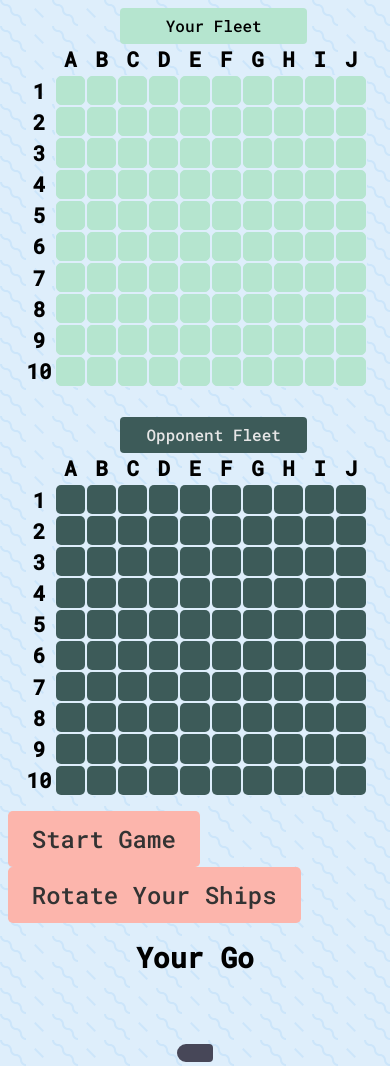
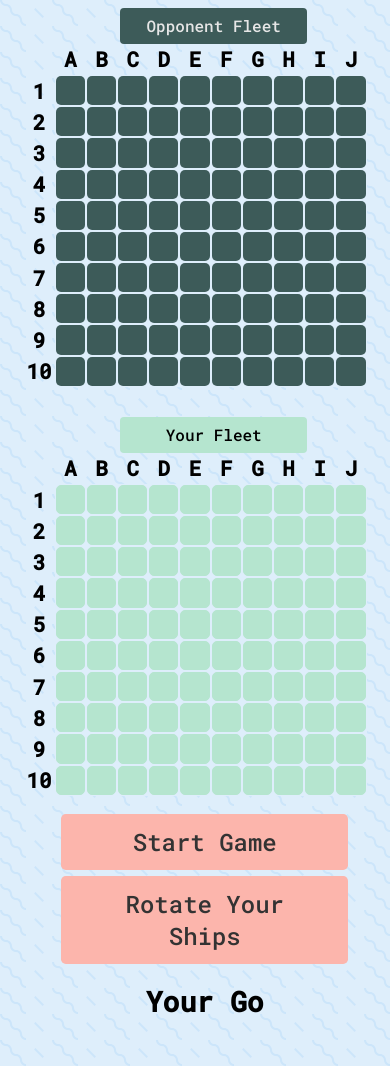
Before and after one commit to hmjatt/Battleship, a website built with webpack: page src/public/template.html in a window 390 px wide. Shown: the top 1066 px of the page. Built offline with nearby package versions, Linux system fonts and the light colour scheme.

```diff
--- a/src/modules/gameLogic.js
+++ b/src/modules/gameLogic.js
@@ -300,7 +300,7 @@
                     square.addEventListener("click", function (e) {
                         shotFired = square.dataset.id;
                         revealSquare(square.classList);
-						console.log(shotFired)
+						// console.log(shotFired)
                     })
                 );
             }
--- a/src/public/style/styles.css
+++ b/src/public/style/styles.css
@@ -2,7 +2,6 @@
 	--clr-bkgrnd: #deeefb;
 	--clr-text-fleet: hsl(0, 0%, 90%);
 	--clr-ship-bkgrnd: #474758;
-	--clr-btn: #333;
 	--clr-btn-bkgrnd: #FCB5AC;
 	--clr-btn-bkgrnd-fcs: #B99095;
 	--clr-miss-usergrid: rgb(99, 163, 251);
@@ -585,7 +584,9 @@
 	--width: 1;
 }
 
+
 .hidden-info {
+	font-weight: 500;
 	font-size: 1.5rem;
 	align-items: center;
 	flex-direction: column;
@@ -703,6 +704,14 @@
 		align-items: center;
 	}
 
+	.ship {
+		width: calc(6vmin * var(--width, 1));
+		height: calc(6vmin * var(--height, 1));
+		border-radius: 3vmin;
+		border-bottom-right-radius: 1vmin;
+		border-top-right-radius: 1vmin;
+	}
+
 	.vertical-line {
 		display: none;
 	}
@@ -722,10 +731,15 @@
 		width: 3vmin;
 		height: 3vmin;
 	}
+
+	.hidden-info {
+		margin-left: 5%;
+	}
+
 }
 
 
-@media screen and (max-width: 500px) {
+@media screen and (max-width: 550px) {
 
 	.battleship-grid {
 		grid-template-rows: repeat(10, 8.0vmin);
@@ -748,5 +762,13 @@
 		height: 4vmin;
 	}
 
+	.setup-buttons {
+		display: flex;
+		flex-direction: column;
+	}
+
+	.setup-buttons button {
+		margin: 1%;
+	}
 
 }
--- a/src/public/template.html
+++ b/src/public/template.html
@@ -16,6 +16,37 @@
 
 <body>
 	<div class="container">
+		<div id="computer">
+			<div id="computerFleet">Opponent Fleet</div>
+			<div class="computer-grid-labels">
+				<div class="blank-computer"></div>
+				<div class="A-computer">A</div>
+				<div class="B-computer">B</div>
+				<div class="C-computer">C</div>
+				<div class="D-computer">D</div>
+				<div class="E-computer">E</div>
+				<div class="F-computer">F</div>
+				<div class="G-computer">G</div>
+				<div class="H-computer">H</div>
+				<div class="I-computer">I</div>
+				<div class="J-computer">J</div>
+				<div class="computer-1">1</div>
+				<div class="computer-2">2</div>
+				<div class="computer-3">3</div>
+				<div class="computer-4">4</div>
+				<div class="computer-5">5</div>
+				<div class="computer-6">6</div>
+				<div class="computer-7">7</div>
+				<div class="computer-8">8</div>
+				<div class="computer-9">9</div>
+				<div class="computer-10">10</div>
+				<div class="battleship-grid grid-computer"></div>
+			</div>
+		</div>
+
+		<div class="vertical-line"></div>
+		<div class="horizontal-line"></div>
+
 		<div id="user">
 			<div id="userFleet">Your Fleet</div>
 			<div class="user-grid-labels">
@@ -44,36 +75,6 @@
 			</div>
 		</div>
 
-		<div class="vertical-line"></div>
-		<div class="horizontal-line"></div>
-
-		<div id="computer">
-			<div id="computerFleet">Opponent Fleet</div>
-			<div class="computer-grid-labels">
-				<div class="blank-computer"></div>
-				<div class="A-computer">A</div>
-				<div class="B-computer">B</div>
-				<div class="C-computer">C</div>
-				<div class="D-computer">D</div>
-				<div class="E-computer">E</div>
-				<div class="F-computer">F</div>
-				<div class="G-computer">G</div>
-				<div class="H-computer">H</div>
-				<div class="I-computer">I</div>
-				<div class="J-computer">J</div>
-				<div class="computer-1">1</div>
-				<div class="computer-2">2</div>
-				<div class="computer-3">3</div>
-				<div class="computer-4">4</div>
-				<div class="computer-5">5</div>
-				<div class="computer-6">6</div>
-				<div class="computer-7">7</div>
-				<div class="computer-8">8</div>
-				<div class="computer-9">9</div>
-				<div class="computer-10">10</div>
-				<div class="battleship-grid grid-computer"></div>
-			</div>
-		</div>
 
 	</div>
 
```
Also changed, not shown: dist/bundle.js, dist/index.html, 1 other file.
